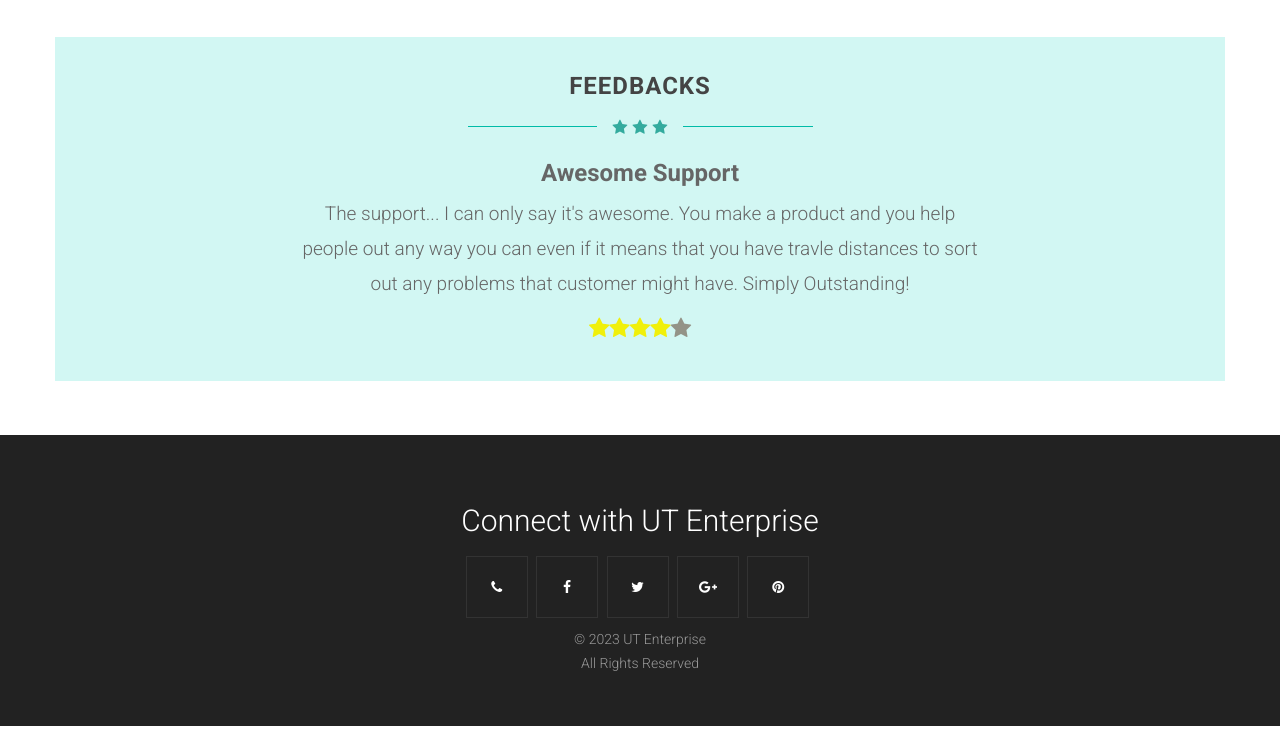
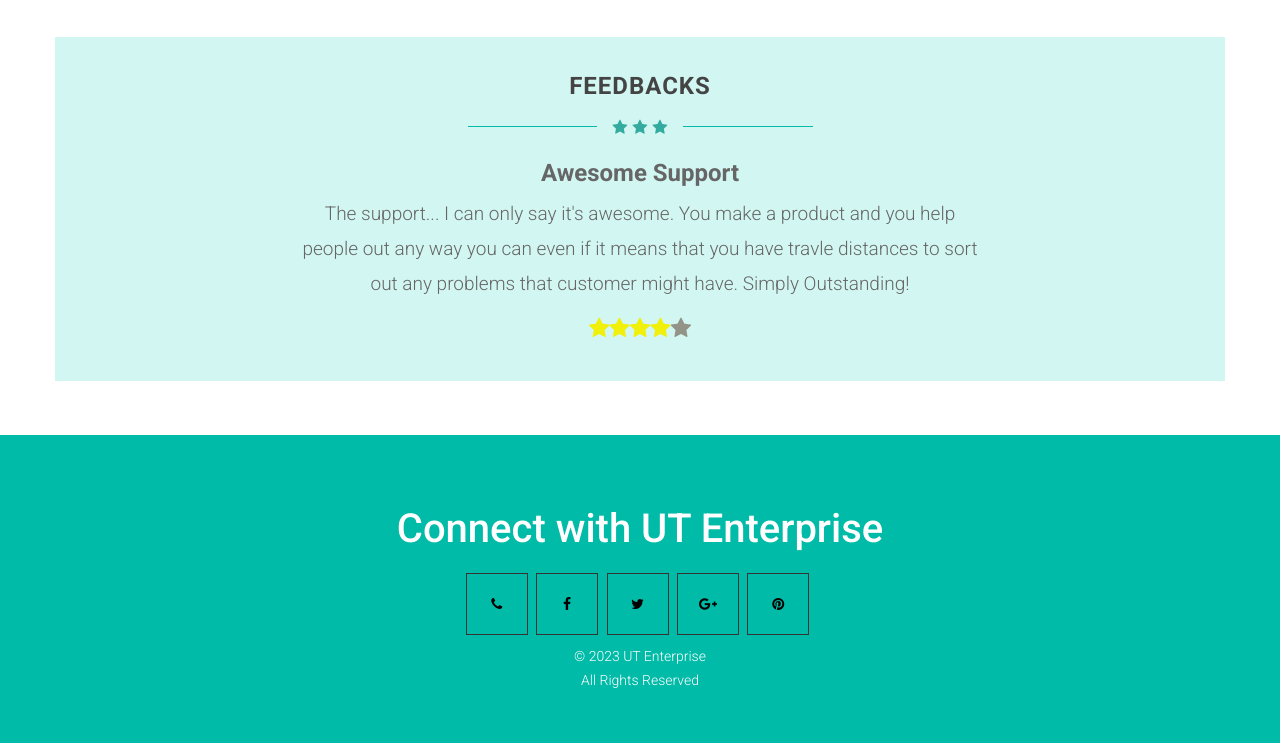
Before and after one commit to KN-Thinley/UT-Enterprise, a plain HTML site: page index.html in a window 1280 px wide. Shown: the part 2924-3667 px from the top of the page. Drawn offline with Linux system fonts and the light colour scheme.

Commit message:
changed footer

```diff
--- a/css/style.css
+++ b/css/style.css
@@ -802,15 +802,15 @@ legend {
   border: 1px solid #333;
 }
 .footer ul.social-iconsfooter li a {
-  color: #fff;
+  color: black;
   width: 60px;
   height: 60px;
   line-height: 60px;
   display: inline-block;
 }
 .footer {
-  background: #222;
-  color: #999;
+  background: #00bba7;
+  color: white;
   font-size: 14px;
   padding: 60px 0 40px 0;
   margin-top: 0px;
@@ -824,7 +824,8 @@ ol {
   padding-left: 0px;
 }
 .footernote {
-  font-size: 30px;
+  font-size: 40px;
+  font-weight: 500;
   color: #fff;
 }
 .footer a {
```
